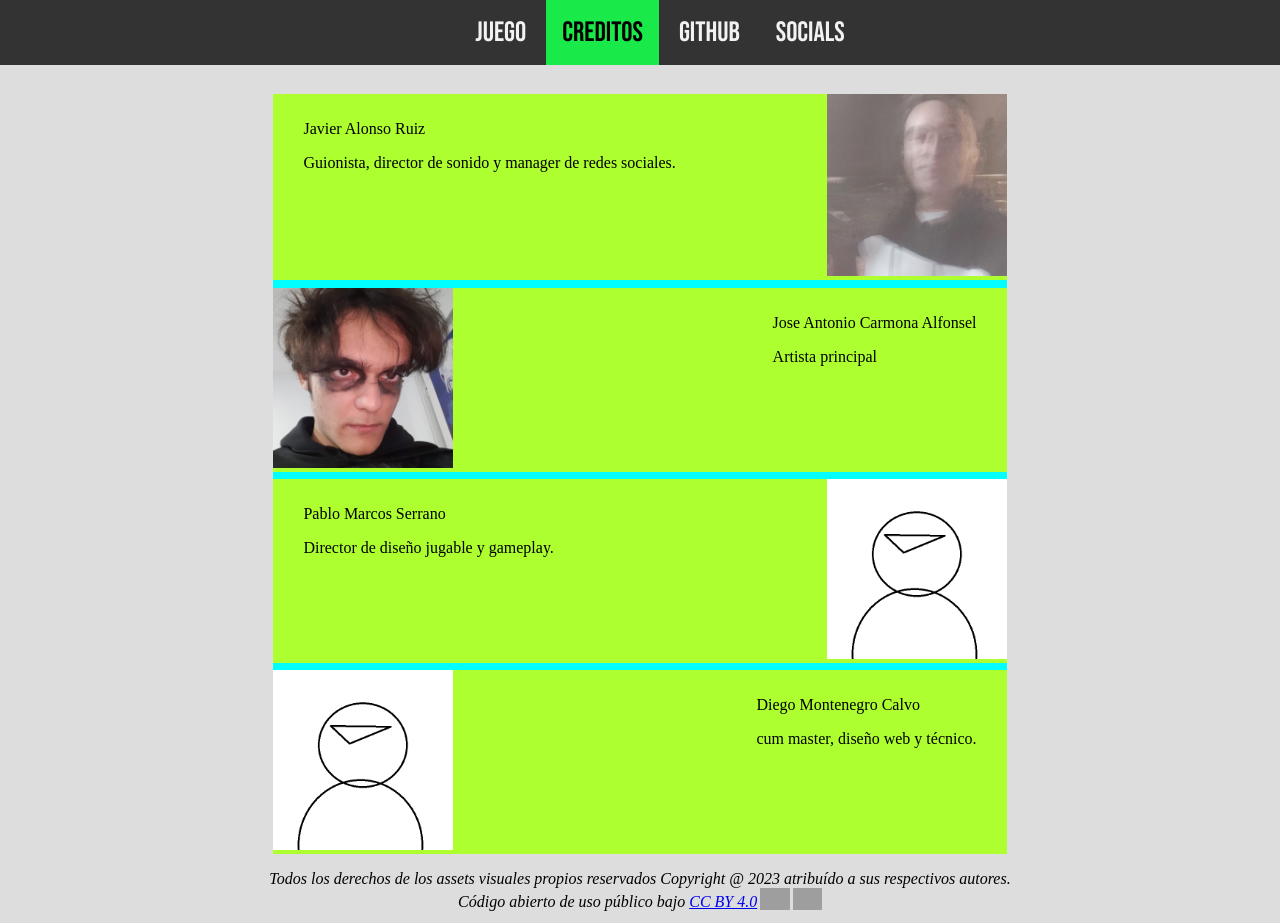
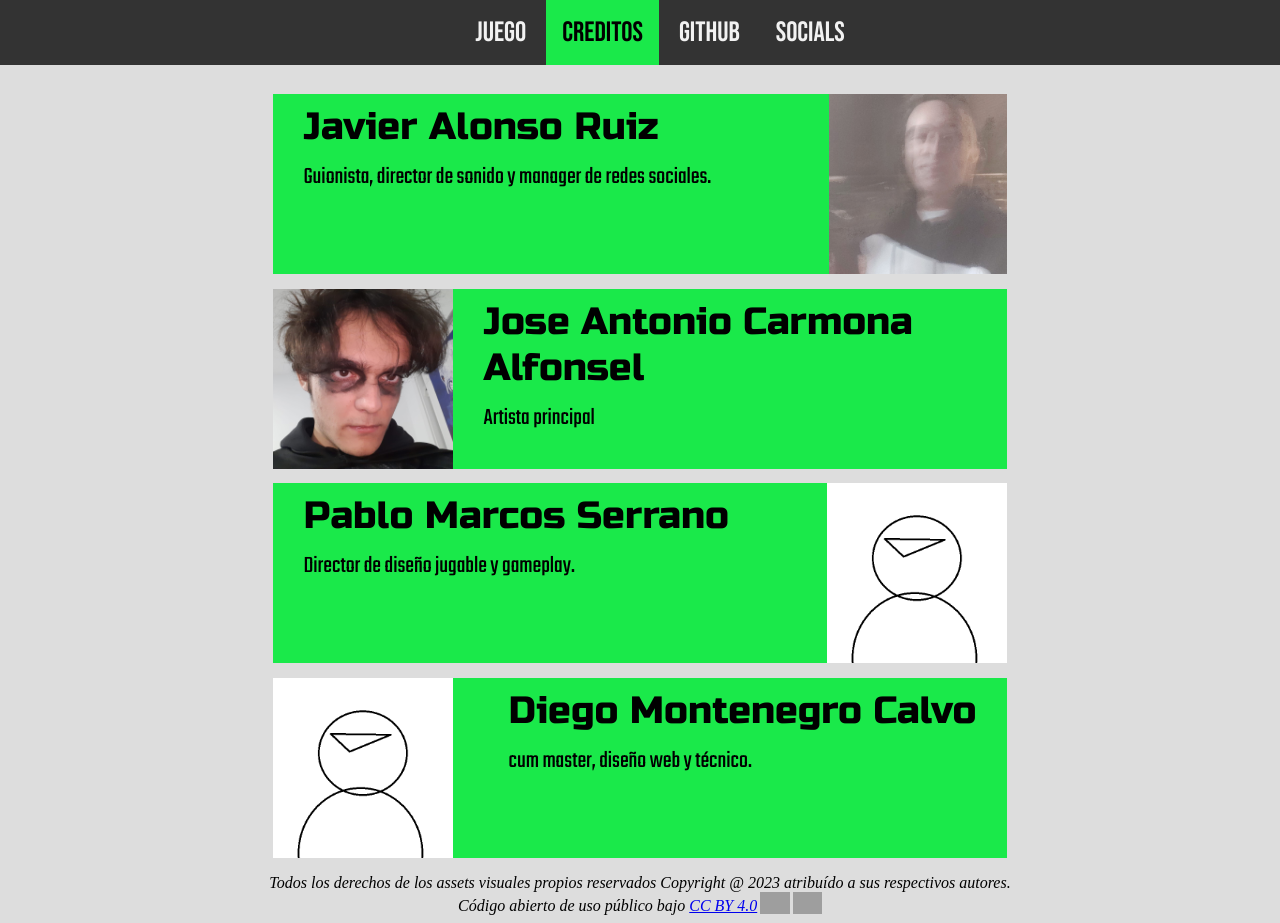
Before and after one commit to guco23/greenGame1, a plain HTML site: page credits.html in a window 1280 px wide. Drawn offline with Linux system fonts and the light colour scheme; grey boxes are pictures that could not be loaded.

Commit message:
pagina de creditos qwq

```diff
--- a/credits.html
+++ b/credits.html
@@ -5,6 +5,8 @@
     <link rel="stylesheet" href="css/style.css"> <!--Fichero de estilo css general-->
     <link rel="stylesheet" href="css/credits-style.css"> <!--Fichero de estilo css de los créditos-->
     <link rel="stylesheet" href="https://fonts.googleapis.com/css2?family=Bebas+Neue">
+    <link rel="stylesheet" href="https://fonts.googleapis.com/css2?family=Russo+One"> <!--Fuente para los nombres-->
+    <link rel="stylesheet" href="https://fonts.googleapis.com/css2?family=Teko"> <!--Fuente para los nombres-->
     <!--Enlazado para el uso de las fuentes-->
     <title id="titleName">GREEN GAME</title>
 
@@ -26,10 +28,10 @@
                     <p class="credit-name-title">Javier Alonso Ruiz</p>
                     <p class="credit-descripcion">Guionista, director de sonido y manager de redes sociales.</p>
                 </div>
-                <div><img src="./images/javier.jpg"></div> <!--Imagen de ejemplo a reemplazar-->
+                <img src="./images/javier.jpg"> <!--Imagen de ejemplo a reemplazar-->
             </li>
             <li class="credit-container">
-                <div><img src="./images/furro.jpg"></div>
+                <img src="./images/furro.jpg">
                 <div class="credit-text-container">
                     <p class="credit-name-title">Jose Antonio Carmona Alfonsel</p>
                     <p class="credit-descripcion">Artista principal</p>
@@ -40,10 +42,10 @@
                     <p class="credit-name-title">Pablo Marcos Serrano</p>
                     <p class="credit-descripcion">Director de diseño jugable y gameplay.</p>
                 </div>
-                <div><img src="./images/profile.png"></div>
+                <img src="./images/profile.png">
             </li>
             <li class="credit-container">
-                <div><img src="./images/profile.png"></div>
+                <img src="./images/profile.png">
                 <div class="credit-text-container">
                     <p class="credit-name-title">Diego Montenegro Calvo</p>
                     <p class="credit-descripcion">cum master, diseño web y técnico.</p>
--- a/css/credits-style.css
+++ b/css/credits-style.css
@@ -1,7 +1,6 @@
 #credits-container { /*Contenedor general de la lista con créditos*/
     margin-left: 21%;
     margin-right: 21%;
-    background-color: aqua; /*Color provisional para ver el tamaño de los contenedores*/
 }
 
 #credits-container ul{
@@ -10,23 +9,30 @@
 
 .credit-container { /*Contenedor general del contenido del crédito*/
     margin-left: 0%;
-    margin-top: 1%;
+    margin-top: 2%;
     display: flex;
     justify-content: space-between;
-    background-color: greenyellow; /*Color provisional para ver el tamaño de los contenedores*/
+    background-color: #1ae94a; /*Color provisional para ver el tamaño de los contenedores*/
 }
 
 .credit-container img { /*Contenedor de la imagen para manipular más facilmente*/
-    width: 180px;
+    height: 180px;
 }
 
 .credit-text-container { /*Contenedor de la sección con texto del crédito*/
-    padding-top: 10px;
     padding-left: 30px;
     padding-right: 30px;
-
 }
 
 .credit-name-title { /*Formato del título del nombre del crédito*/
-
+    font-family: 'Russo One';
+    font-size: 38px;
+    margin: 0;
+    margin-top: 10px;
 }
+ .credit-descripcion {
+    font-family: 'Teko';
+    font-size: 24px;
+    margin: 0;
+    margin-top: 10px;
+ }
```
